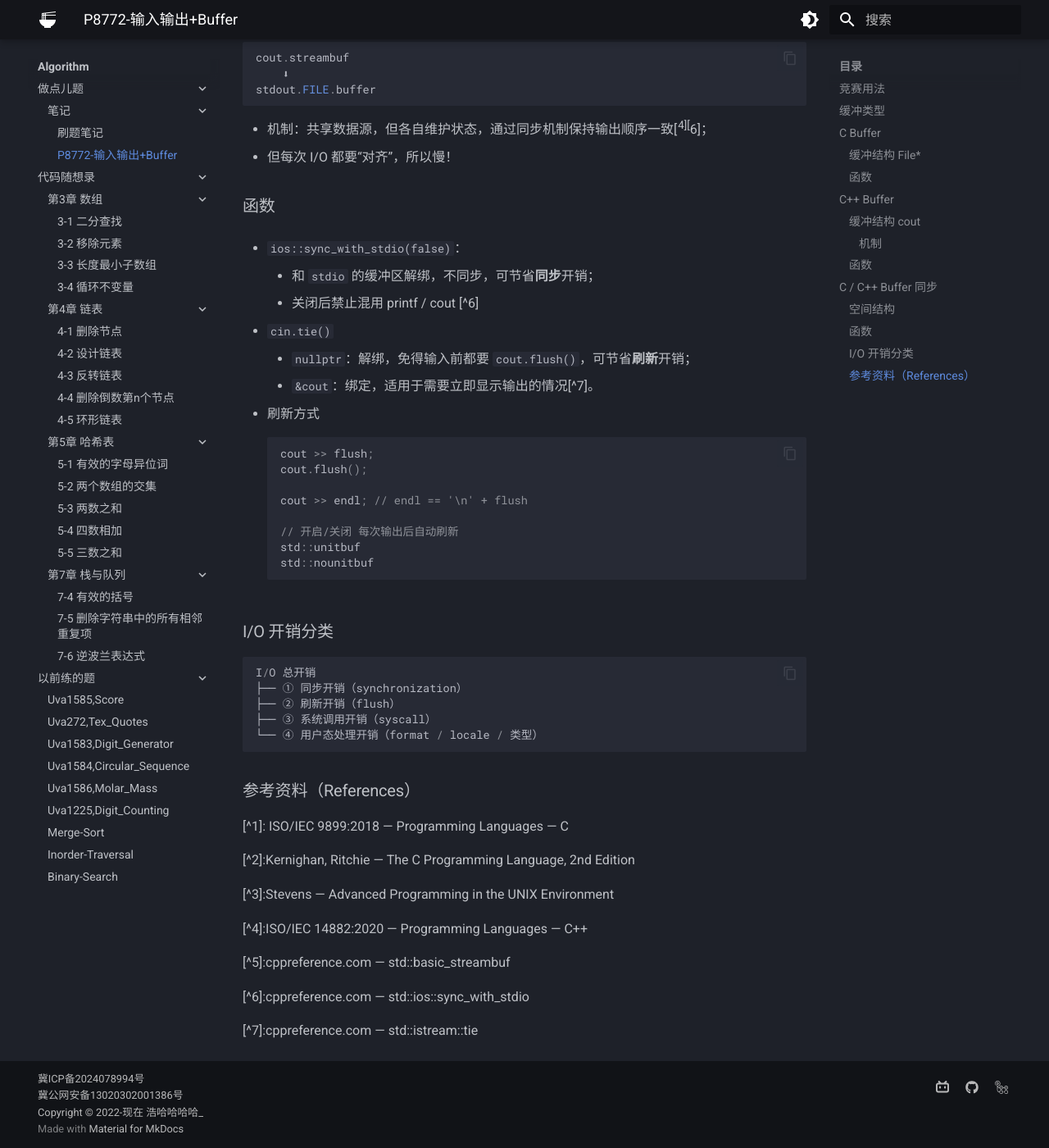
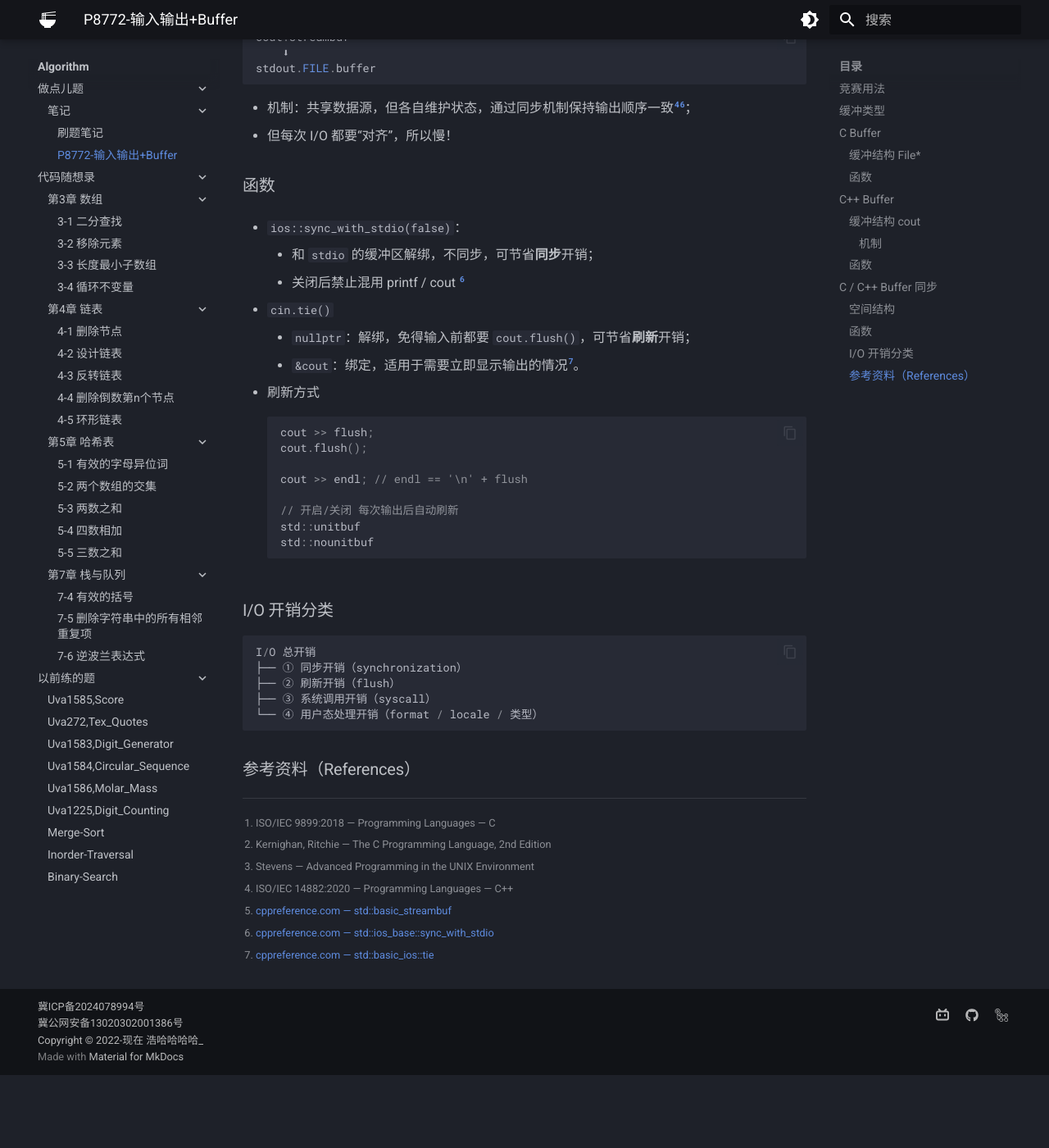
Before and after one commit to Haohahahaha/alg, an MkDocs documentation site: the page built from docs/hz333/note/P8772-io&buffer.md, in a window 1280 px wide and 1400 px high, scrolled down 3111 px. Shown: the whole window at 82% size. Built offline with MkDocs 1.6.1 and Material for MkDocs 9.7.7, drawn with Linux system fonts in a browser that asks for light colours; after the commit the page ends 4422 px from its top, so only the background shows below that; some of the changed text lies outside the part shown.

Commit message:
2026-01-07_16:47:11 update

```diff
--- a/docs/hz333/note/P8772-io&buffer.md
+++ b/docs/hz333/note/P8772-io&buffer.md
@@ -162,14 +162,14 @@ I/O 总开销
 
 [^1]: ISO/IEC 9899:2018 — Programming Languages — C
 
-[^2]:Kernighan, Ritchie — The C Programming Language, 2nd Edition
+[^2]: Kernighan, Ritchie — The C Programming Language, 2nd Edition
 
-[^3]:Stevens — Advanced Programming in the UNIX Environment
+[^3]: Stevens — Advanced Programming in the UNIX Environment
 
-[^4]:ISO/IEC 14882:2020 — Programming Languages — C++
+[^4]: ISO/IEC 14882:2020 — Programming Languages — C++
 
-[^5]:cppreference.com — std::basic_streambuf
+[^5]: [cppreference.com — std::basic_streambuf](https://en.cppreference.com/w/cpp/io/basic_streambuf.html)
 
-[^6]:cppreference.com — std::ios::sync_with_stdio
+[^6]: [cppreference.com — std::ios_base::sync_with_stdio](https://en.cppreference.com/w/cpp/io/ios_base/sync_with_stdio)
 
-[^7]:cppreference.com — std::istream::tie
+[^7]: [cppreference.com — std::basic_ios<CharT,Traits>::tie](https://en.cppreference.com/w/cpp/io/basic_ios/tie.html)
--- a/mkdocs.yml
+++ b/mkdocs.yml
@@ -108,6 +108,7 @@ markdown_extensions:
             format: !!python/name:pymdownx.superfences.fence_code_format
     - pymdownx.tasklist:
         custom_checkbox: true
+    - footnotes
 
 extra:
   homepage: http://haohaha.cn
```
